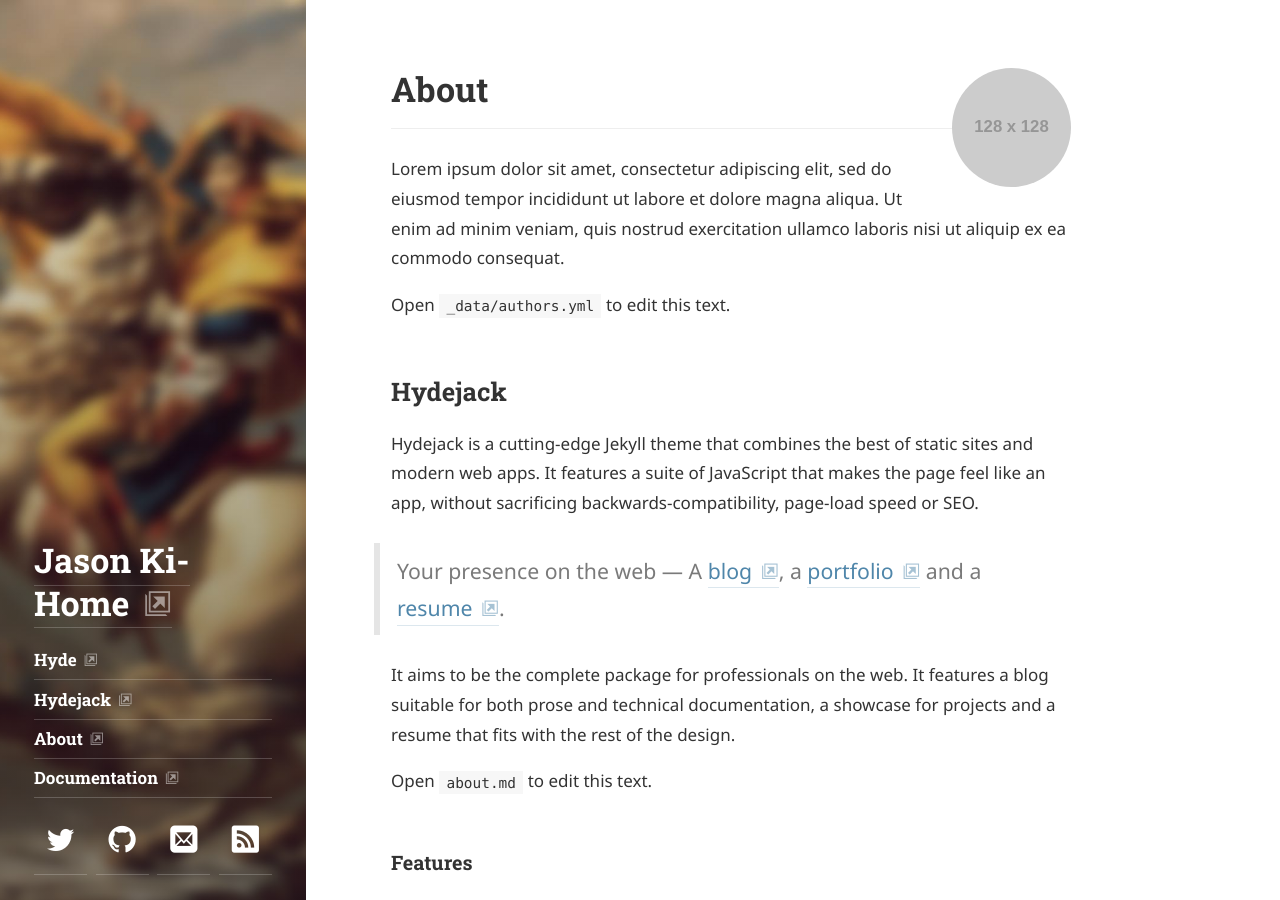
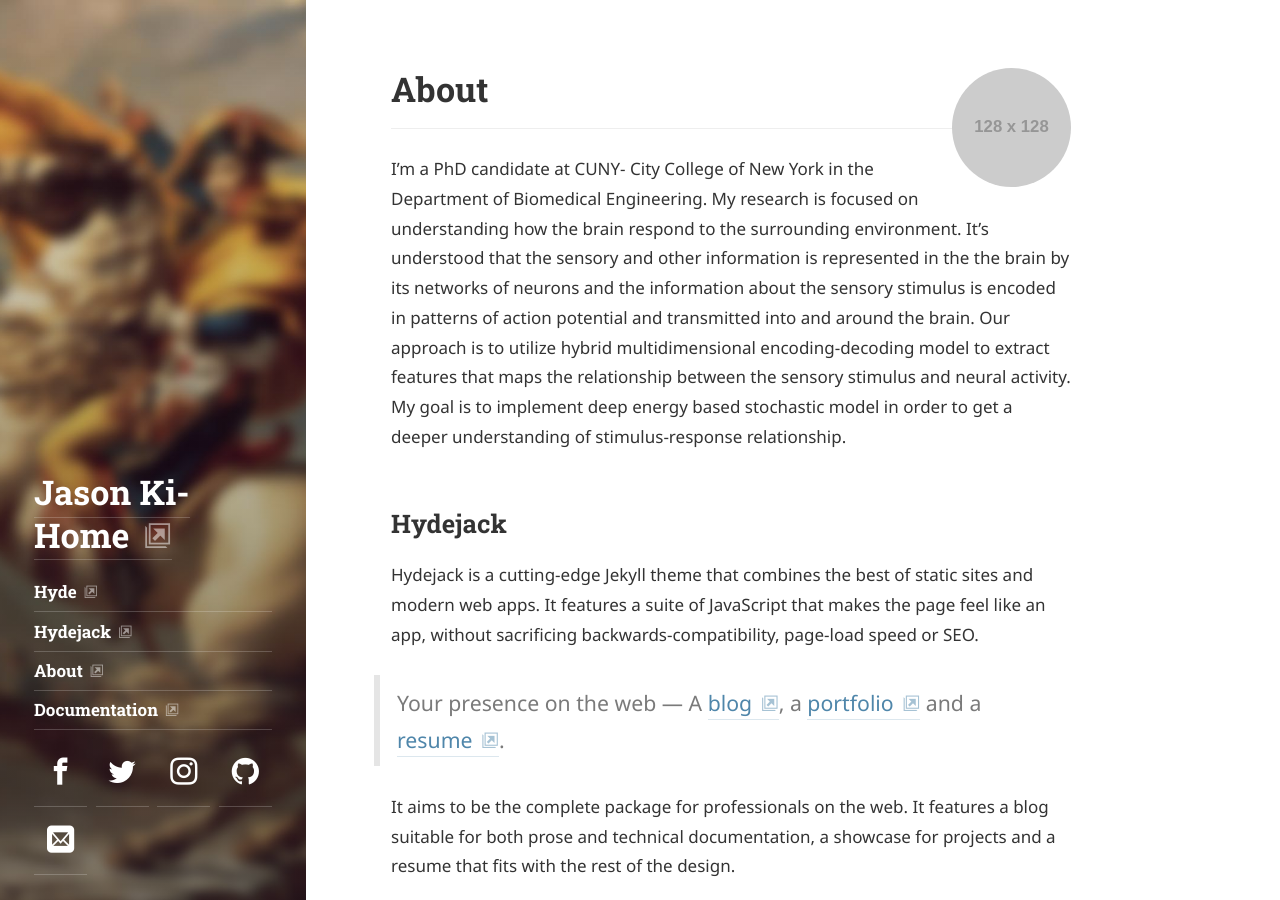
Before and after one commit to JasonJKi/jasonjki.github.io, a Jekyll site: the page built from about.md, in a window 1280 px wide and 900 px high. Built offline with Jekyll 4.4.1, drawn with Linux system fonts in a browser that asks for light colours; some web fonts are replaced.

Commit message:
Update authors.yml

```diff
--- a/_data/authors.yml
+++ b/_data/authors.yml
@@ -1,20 +1,20 @@
 # The primary author of this blog.
 # Must be the same as `author` in `_config.yml`.
 # Change `qwtel` to your shortname (used in the front matter to set a page's author, e.g. `author: qwtel`).
-qwtel:
-  name:              <firstname> <lastname>
-  email:             <mail@domain.tld>
+Jason:
+  name:              <Jason> <Ki>
+  email:             <ki.jasonj@gmail.com>
 
   # Used at the bottom of each page and at the top of the `about` layout
   # Markdown enabled, can use multiple paragraphs (enabled by `|`)
-  about:             |
-    Lorem ipsum dolor sit amet, consectetur adipiscing elit,
-    sed do eiusmod tempor incididunt ut labore et dolore magna aliqua.
-    Ut enim ad minim veniam, quis nostrud exercitation ullamco laboris nisi ut aliquip ex ea commodo consequat.
+  about:
+        I'm a PhD candidate at CUNY- City College of New York in the Department of Biomedical Engineering.
 
-    Open `_data/authors.yml` to edit this text.
+        My research is focused on understanding how the brain respond to the surrounding environment. It's understood that the sensory and other information is represented in the the brain by its networks of neurons and the information about the sensory stimulus is encoded in patterns of action potential and transmitted into and around the brain.
+        Our approach is to utilize hybrid multidimensional encoding-decoding model to extract features that maps the relationship between the sensory stimulus and neural activity.
+        My goal is to implement deep energy based stochastic model in order to get a deeper understanding of stimulus-response relationship.
 
-  # This photo will be used in the about section
+        # This photo will be used in the about section
   picture:
     src:             https://placehold.it/128x128
     # srcset is optional, but can be used to provide higher res versions for retina displays
@@ -26,8 +26,8 @@
   # Comment/uncommet to show/hide
   # Icons appear in order, can be rearranged:
   social:
-    # facebook:        <username>
-    twitter:         <username>
+    facebook:        <jason.ki1>
+    twitter:         <jasonki1990>
     # google:          <number>
     # vk:              <username>
     # youtube:         <string_string_string>
@@ -36,7 +36,7 @@
     # spotify:         <user>/<number>
     # soundcloud:      <username>
     # lastfm:          <username>
-    # instagram:       <username>
+    instagram:       <moejobe>
     # flickr:          <string@string>
     # 500px:           <username>
     # dribbble:        <username>
@@ -50,7 +50,7 @@
     # pinterest:       <username>
     # foursquare:      <number>
     # yelp:            <string>
-    github:          <username>
+    github:          <jasonjki>
     # stackoverflow:   <number/username>
     # npm:             <username>
     # hackernews:      <username>
@@ -61,8 +61,8 @@
     # delicious:       <username>
     # stumbleupon:     <username>
     # paypal:          <username>
-    email:           mailto:<mail@domain.tld>
-    rss:             https://<url>/feed.xml
+    email:           mailto:<ki.jasonj@gmail.com>
+    #rss:             https://<url>/feed.xml
 
 # Another author
 mdo:
```
